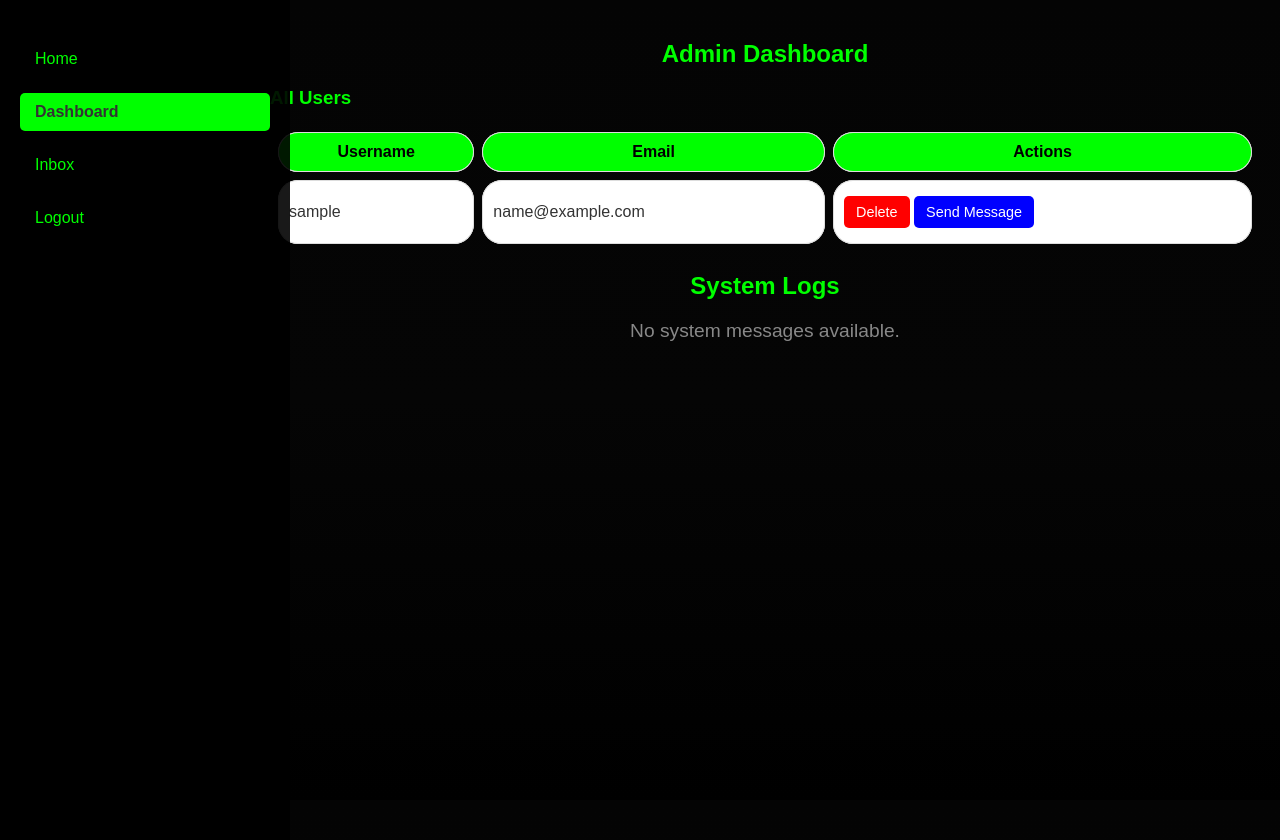
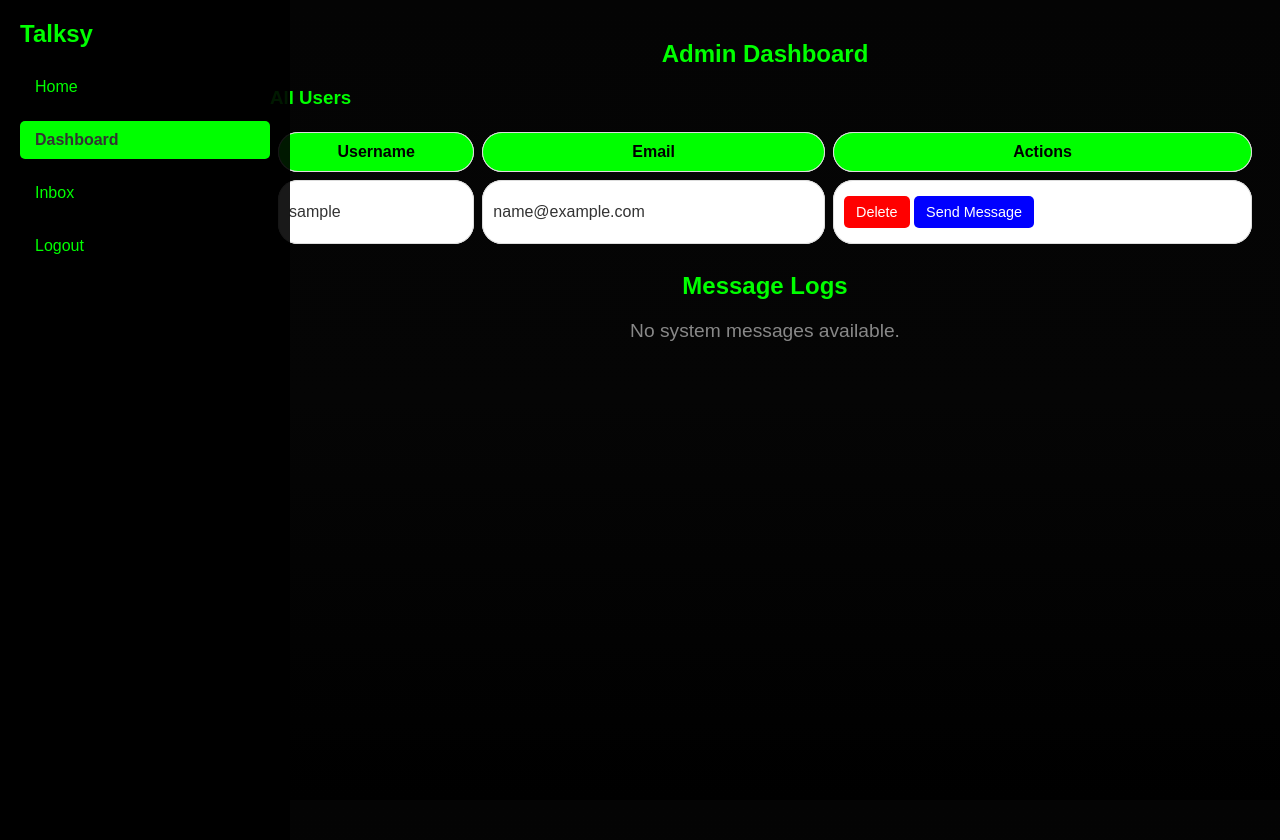
Before and after one commit to ainorjamal/django-project, a Django app: page /dashboard/ in a window 1280 px wide. Run offline with Django 5.2, Linux system fonts and the light colour scheme; the visitor is signed in with stand-in values (Sample User, id 1); data comes from the database, SQL or seed files in the repository; data that the repository does not hold is empty; parts of the project's set-up code (start-up, migrations or seed data) failed here and were passed over.

Commit message:
added UI and removed unused views

```diff
--- a/admin_panel/messaging/templates/messaging/dashboard.html
+++ b/admin_panel/messaging/templates/messaging/dashboard.html
@@ -236,7 +236,7 @@ aside:hover {
     <!-- Sidebar -->
     <aside>
       <div class="logo">
-
+        Talksy
       </div>
       <ul>
         <li><a href="{% url 'home' %}">Home</a></li>
@@ -279,12 +279,14 @@ aside:hover {
       <p>No users available.</p>
       {% endif %}
 
-      <h2 class="section-title">System Logs</h2>
+      <h2 class="section-title">Message Logs</h2>
       {% if messages %}
       <ul class="messages">
         {% for message in messages %}
         <li class="message">
-          <p>{{ message }}</p>
+          <p>From: {{ message.sender }}</p>
+          <p>Message: {{message.content }}</p>
+          <p>To: {{ message.receiver}}</p>
         </li>
         {% endfor %}
       </ul>
--- a/admin_panel/messaging/templates/messaging/home.html
+++ b/admin_panel/messaging/templates/messaging/home.html
@@ -111,7 +111,7 @@ aside ul li a:hover, aside ul li a.active {
     <!-- Sidebar -->
     <aside>
       <div class="logo">
-
+        Talksy
       </div>
       <ul>
         <li><a href="{% url 'home' %}" class="active">Home</a></li>
@@ -158,7 +158,7 @@ aside ul li a:hover, aside ul li a.active {
               text-align: center;
             "
           >
-          Lorem ipsum dolor sit amet, consectetur adipiscing elit, sed do eiusmod tempor incididunt ut labore et dolore magna aliqua. Ut enim ad minim veniam, quis nostrud exercitation ullamco laboris nisi ut aliquip ex ea commodo consequat. Duis aute irure dolor in reprehenderit in voluptate velit esse cillum dolore eu fugiat nulla pariatur. Excepteur sint occaecat cupidatat non proident, sunt in culpa qui officia deserunt mollit anim id est laborum.
+          Talksy is a sleek and intuitive messaging app designed to keep you connected with the people who matter most. Whether you're chatting with friends, family, or colleagues, Talksy makes communication seamless, fun, and secure.
 
             </p>
           </div>
--- a/admin_panel/messaging/urls.py
+++ b/admin_panel/messaging/urls.py
@@ -6,10 +6,8 @@ urlpatterns = [
     path('', views.admin_login, name='admin_login'),
     path('dashboard/', views.admin_dashboard, name='admin_dashboard'),
     path('logout/', views.admin_logout, name='admin_logout'),
-    path('edit_user/<int:user_id>/', views.edit_user, name='edit_user'),
     path('delete_user/<int:user_id>/', views.delete_user, name='delete_user'),
     path('view_user_messages/<int:user_id>/', views.view_user_messages, name='view_user_messages'),
     path('send_message/<int:user_id>/', views.send_message, name='send_message'),
-    path('api/messages/', MessageListView.as_view(), name='message_list'),
-     path('home/', views.home, name='home'),
+    path('home/', views.home, name='home'),
 ]
--- a/admin_panel/messaging/views.py
+++ b/admin_panel/messaging/views.py
@@ -16,28 +16,29 @@ from django.contrib.auth import get_user_model
 
 
 User = get_user_model()  # Use the custom user model
+from django.db.models import Max
 
 def view_user_messages(request, user_id):
     user = get_object_or_404(User, id=user_id)
-    messages = Message.objects.filter(receiver=user)
+
+    # Retrieve the latest message from each sender to the user
+    latest_messages = Message.objects.filter(receiver=user).annotate(
+        latest_timestamp=Max('timestamp')
+    ).order_by('-latest_timestamp')
 
     # Decrypt the message content before displaying it
-    for message in messages:
+    for message in latest_messages:
         message.content = message.get_decrypted_content()
 
-    return render(request, 'messaging/view_user_messages.html', {'user': user, 'messages': messages})
+    # Get distinct senders by using only the latest message for each sender
+    distinct_messages = {}
+    for message in latest_messages:
+        if message.sender not in distinct_messages:
+            distinct_messages[message.sender] = message
 
+    return render(request, 'messaging/view_user_messages.html', {'user': user, 'messages': distinct_messages.values(), 'current_user': request.user})
 def home(request):
     return render(request, 'messaging/home.html')
-
-def edit_user(request, user_id):
-    user = get_object_or_404(User, id=user_id)
-    if request.method == 'POST':
-        user.username = request.POST.get('username')
-        user.email = request.POST.get('email')
-        user.save()
-        return redirect('admin_dashboard')
-    return render(request, 'admin_panel/edit_user.html', {'user': user})
 
 
 def delete_user(request, user_id):
@@ -80,23 +81,46 @@ def admin_logout(request):
 # Send Message View
 @login_required
 def send_message(request, user_id=None):
+    # If user_id is provided, handle conversation and message sending
+    if user_id:
+        try:
+            receiver = User.objects.get(id=user_id)
+            messages = (
+                Message.objects.filter(sender=request.user, receiver=receiver) |
+                Message.objects.filter(sender=receiver, receiver=request.user)
+            ).order_by('timestamp')  # Sort messages by most recent first
+
+            # Decrypt message content before displaying
+            for message in messages:
+                message.content = message.get_decrypted_content()
+
+        except User.DoesNotExist:
+            return redirect('admin_dashboard')  # Redirect if the user doesn't exist
+
+        # Handle POST request for sending a message
+        if request.method == 'POST':
+            content = request.POST.get('content')
+            if content:
+                message = Message(sender=request.user, receiver=receiver, content=content)
+                message.save()
+                return redirect('send_message', user_id=user_id)  # Reload conversation
+
+        return render(request, 'messaging/send_message.html', {'receiver': receiver, 'messages': messages})
+
+    # If no user_id is provided, handle sending a message to any user
     if request.method == 'POST':
         content = request.POST.get('content')
-
+        receiver_username = request.POST.get('receiver')
         try:
-            receiver = get_object_or_404(User, id=user_id)
+            receiver = User.objects.get(username=receiver_username)
+            if content:
+                message = Message(sender=request.user, receiver=receiver, content=content)
+                message.save()
+                return redirect('admin_dashboard')  # Redirect after sending the message
         except User.DoesNotExist:
             return render(request, 'messaging/send_message.html', {'error': 'User not found'})
 
-        # Create and save the message (content encrypted automatically by middleware)
-        message = Message(sender=request.user, receiver=receiver, content=content)
-        message.save()
-
-        return redirect('admin_dashboard')  # Redirect after sending the message
-
-    # Preload the receiver's info if user_id is provided
-    receiver = get_object_or_404(User, id=user_id) if user_id else None
-    return render(request, 'messaging/send_message.html', {'receiver': receiver})
+    return render(request, 'messaging/send_message.html')
 
 # Message List View
 def message_list(request):
```
Also changed, not shown: admin_panel/messaging/templates/messaging/send_message.html (+14 -1 lines), admin_panel/messaging/templates/messaging/view_user_messages.html (+5 -3 lines).
